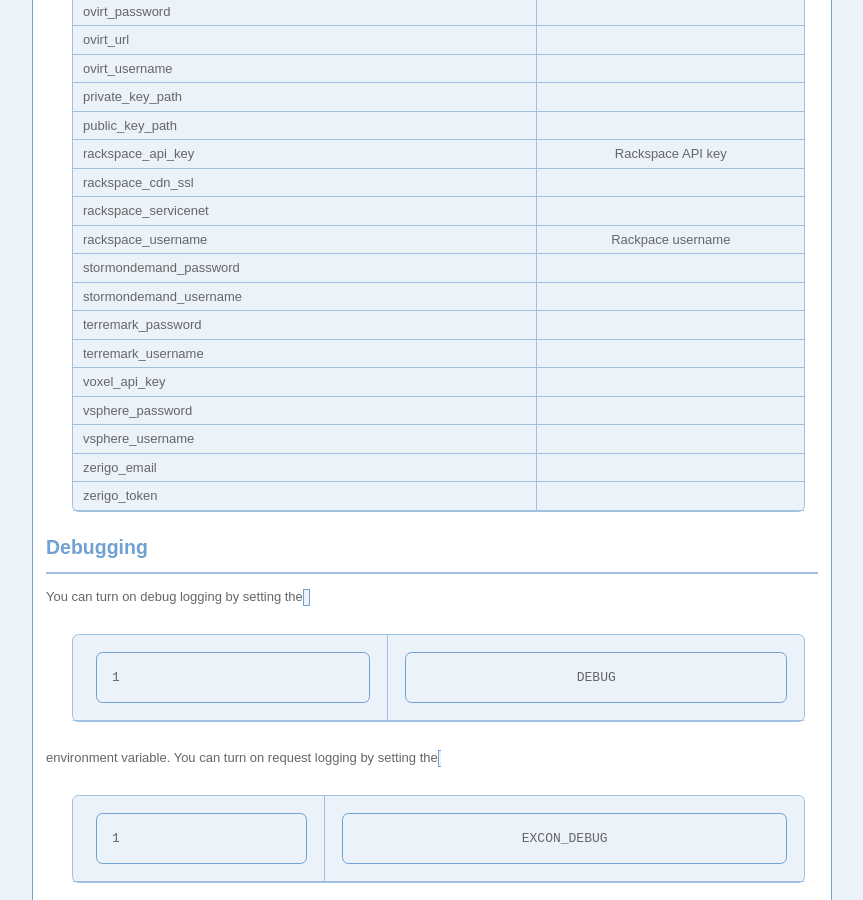
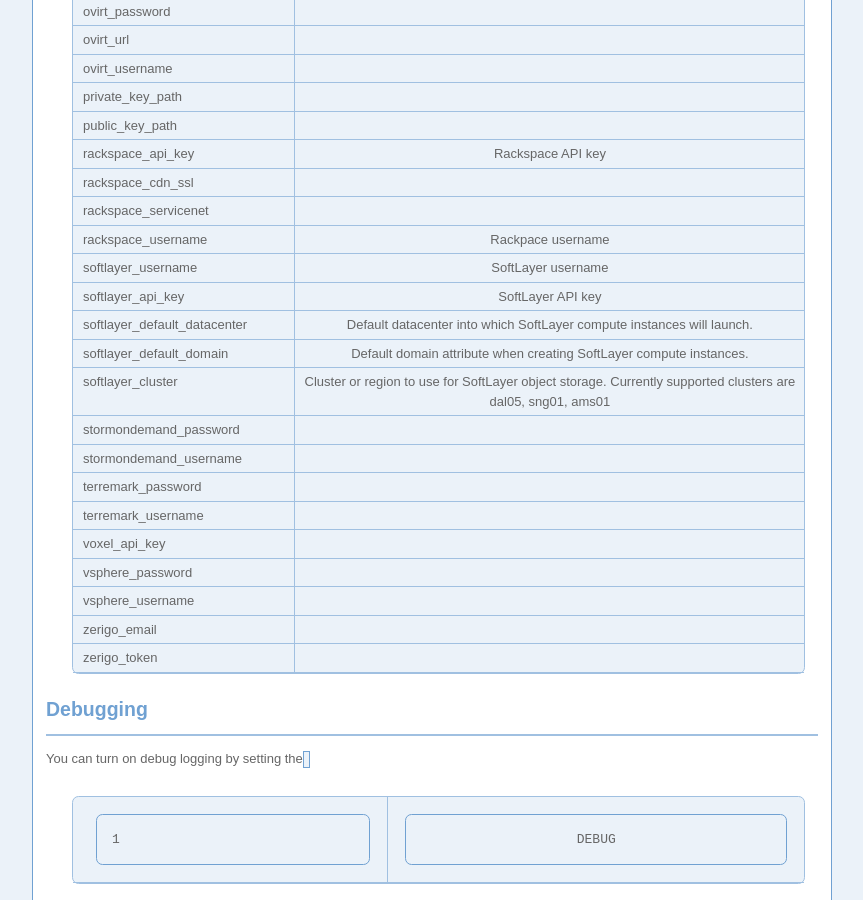
Before and after one commit to fog/fog.github.com, a Jekyll site: the page built from about/getting_started.markdown, in a window 1280 px wide and 900 px high, scrolled down 3616 px. Shown: the whole window, without its empty margins (208-1071 px from the left). Built offline with Jekyll 4.4.1, drawn with Linux system fonts in a browser that asks for light colours; nearby versions of some CDN libraries.

Commit message:
Update getting started with valid SoftLayer keys.
Update getting started with valid SoftLayer keys.

```diff
--- a/about/getting_started.markdown
+++ b/about/getting_started.markdown
@@ -87,6 +87,11 @@ Valid keys are as follows:
     <tr><td>rackspace_cdn_ssl</td><td></td></tr>
     <tr><td>rackspace_servicenet</td><td></td></tr>
     <tr><td>rackspace_username</td><td> Rackpace username</td></tr>
+    <tr><td>softlayer_username</td><td> SoftLayer username</td></tr>
+    <tr><td>softlayer_api_key</td><td> SoftLayer API key</td></tr>
+    <tr><td>softlayer_default_datacenter</td><td> Default datacenter into which SoftLayer compute instances will launch.</td></tr>
+    <tr><td>softlayer_default_domain</td><td> Default domain attribute when creating SoftLayer compute instances.</td></tr>
+    <tr><td>softlayer_cluster</td><td> Cluster or region to use for SoftLayer object storage.  Currently supported clusters are dal05, sng01, ams01</td></tr>
     <tr><td>stormondemand_password</td><td></td></tr>
     <tr><td>stormondemand_username</td><td></td></tr>
     <tr><td>terremark_password</td><td></td></tr>
```
